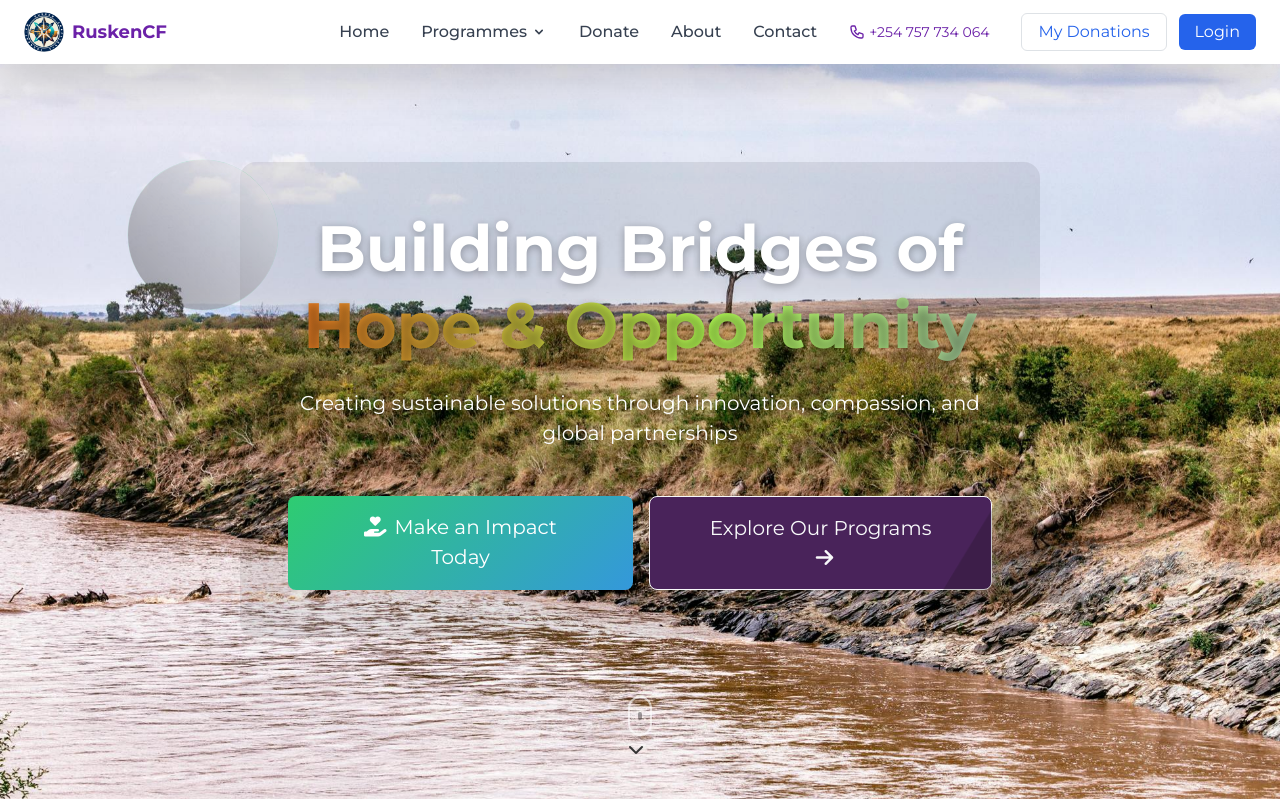
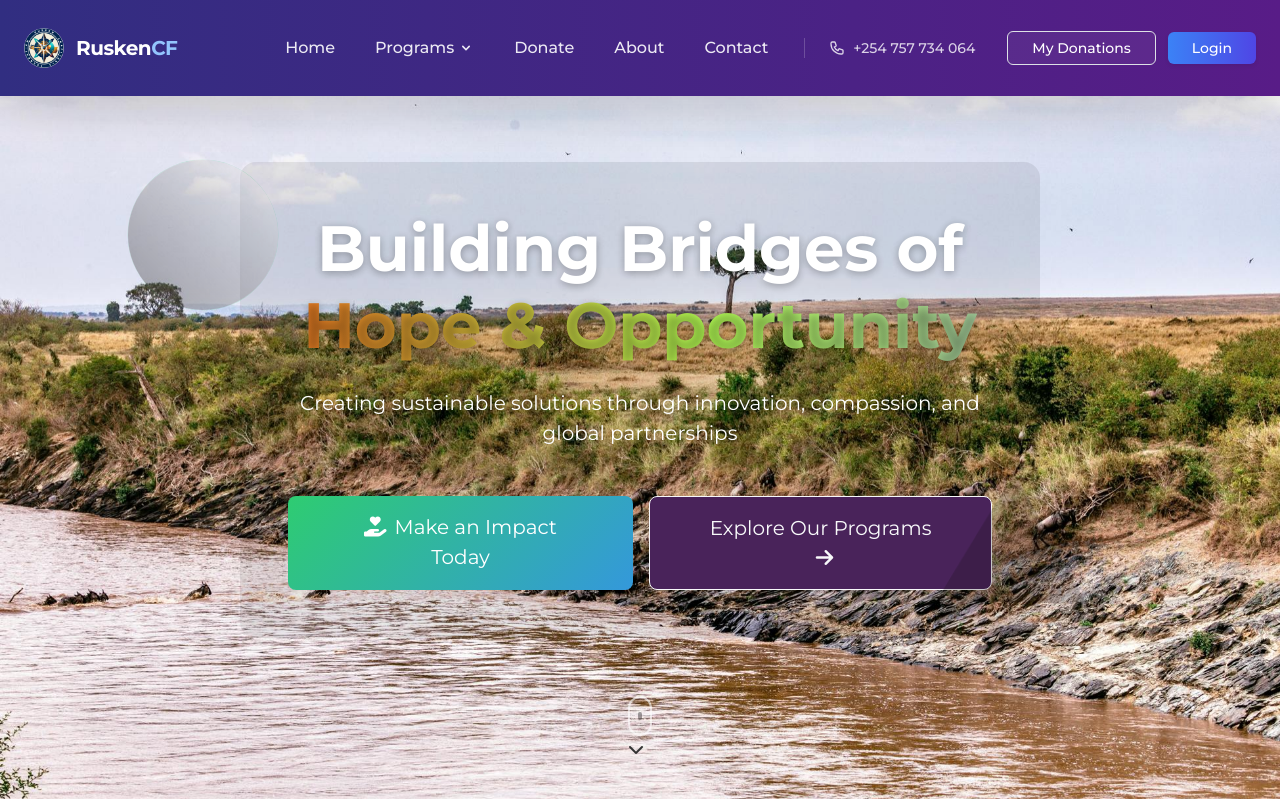
Before and after one commit to KEVINOCHAE/Rusken-Charitable-Foundation, a Flask app: page / in a window 1280 px wide. Shown: the top 799 px of the page. Run offline with Flask 3, Linux system fonts and the light colour scheme; data that the repository does not hold is empty; some libraries are stand-ins or nearby versions.

Commit message:
navbar styling

```diff
--- a/app/templates/main/home.html
+++ b/app/templates/main/home.html
@@ -25,7 +25,7 @@
   <div class="container position-relative z-index-2">
     <div class="row justify-content-center text-center">
       <div class="col-12 col-lg-10 col-xl-8" data-aos="fade-up" data-aos-duration="800">
-        <div class="hero-content p-4 p-lg-5 rounded-4 shadow-soft bg-soft-glass">
+        <div class=" p-4 p-lg-5 rounded-4 shadow-soft bg-soft-glass">
           <h1 class="display-3 fw-bold mb-4 text-white text-shadow">
             <span class="d-inline-block">Building Bridges of</span>
             <span class="highlighted-text animated-gradient">Hope & Opportunity</span>
--- a/app/templates/partials/navbar.html
+++ b/app/templates/partials/navbar.html
@@ -1,76 +1,134 @@
-<!-- Alpine.js for dropdown and mobile menu -->
+<!-- Alpine.js -->
 <script src="https://unpkg.com/alpinejs" defer></script>
 
 <!-- Navbar -->
-<nav class="bg-white shadow-lg fixed top-0 left-0 w-full z-50" x-data="{ mobileOpen: false }">
+<nav class="bg-gradient-to-r from-indigo-900 to-purple-900 text-white shadow-lg fixed top-0 left-0 w-full z-50 transition-all duration-300"
+     x-data="{ mobileOpen: false, scrolled: false }"
+     @scroll.window="scrolled = window.scrollY > 10"
+     :class="{'shadow-xl': scrolled, 'py-2': scrolled, 'py-3': !scrolled}">
+
   <div class="max-w-7xl mx-auto px-4 sm:px-6 lg:px-8">
-    <div class="flex justify-between h-16 items-center">
+    <div class="flex justify-between items-center h-16">
 
-      <!-- Logo and Brand -->
-      <a href="{{ url_for('main.home') }}" class="flex items-center space-x-2">
+      <!-- Logo (Animated on hover) -->
+      <a href="{{ url_for('main.home') }}" class="flex items-center space-x-3 group">
         <img src="{{ url_for('static', filename='images/Rusken-Charity-Foundation.png') }}"
-             alt="RuskenCF" class="h-10 w-10 rounded-full">
-        <span class="text-lg font-semibold text-purple-800">RuskenCF</span>
+             alt="RuskenCF"
+             class="h-10 w-10 rounded-full transition-transform duration-300 group-hover:rotate-6 group-hover:scale-110">
+        <span class="text-xl font-bold tracking-tight transition-all duration-300 group-hover:text-blue-300">
+          Rusken<span class="text-blue-300">CF</span>
+        </span>
       </a>
 
       <!-- Desktop Menu -->
       <div class="hidden lg:flex items-center space-x-8">
-        <a href="{{ url_for('main.home') }}" class="text-gray-700 hover:text-purple-800 font-medium transition duration-200">Home</a>
+        <div class="flex items-center space-x-8">
+          <!-- Home Link -->
+          <a href="{{ url_for('main.home') }}"
+             class="relative px-1 py-2 font-medium text-white/90 hover:text-white transition-all duration-300
+                    after:absolute after:bottom-0 after:left-0 after:w-0 after:h-0.5 after:bg-blue-300
+                    after:transition-all after:duration-300 hover:after:w-full">
+            Home
+          </a>
 
-        <!-- Programmes Dropdown -->
+          <!-- Programs Dropdown (Sleek & Modern) -->
           <div x-data="{ open: false }" class="relative">
             <button @mouseenter="open = true" @mouseleave="open = false"
-            class="text-gray-700 hover:text-purple-800 font-medium focus:outline-none flex items-center transition duration-200">
-            Programmes
-            <svg :class="{'rotate-180': open}" class="ml-1 w-4 h-4 transition-transform duration-200" fill="currentColor" viewBox="0 0 20 20">
+              class="relative px-1 py-2 font-medium text-white/90 hover:text-white transition-all duration-300
+                     flex items-center after:absolute after:bottom-0 after:left-0 after:w-0 after:h-0.5
+                     after:bg-blue-300 after:transition-all after:duration-300 hover:after:w-full">
+              Programs
+              <svg :class="{ 'rotate-180': open }" class="ml-1 w-4 h-4 transform transition-transform" fill="currentColor" viewBox="0 0 20 20">
                 <path fill-rule="evenodd" d="M5.293 7.293a1 1 0 011.414 0L10 10.586l3.293-3.293a1 1 0 111.414 1.414l-4 4a1 1 0 01-1.414 0l-4-4a1 1 0 010-1.414z" clip-rule="evenodd" />
               </svg>
             </button>
             <div x-show="open" @mouseenter="open = true" @mouseleave="open = false"
                  x-transition:enter="transition ease-out duration-200"
-            x-transition:enter-start="opacity-0 scale-95"
-            x-transition:enter-end="opacity-100 scale-100"
+                 x-transition:enter-start="opacity-0 translate-y-1"
+                 x-transition:enter-end="opacity-100 translate-y-0"
                  x-transition:leave="transition ease-in duration-150"
-            x-transition:leave-start="opacity-100 scale-100"
-            x-transition:leave-end="opacity-0 scale-95"
-            class="absolute left-0 mt-2 w-56 rounded-md shadow-lg bg-white ring-1 ring-black ring-opacity-5 z-50">
-            <div class="py-1" id="category-menu">
-              <div class="px-4 py-2 text-center text-gray-400">Loading…</div>
+                 x-transition:leave-start="opacity-100 translate-y-0"
+                 x-transition:leave-end="opacity-0 translate-y-1"
+                 class="absolute left-0 mt-2 w-56 bg-blue-700 rounded-lg shadow-xl ring-1 ring-black/5 py-2 z-50 ">
+              <div id="category-menu" class="space-y-1  text-white">
+
               </div>
             </div>
           </div>
 
-        <a href="{{ url_for('main.donate_details') }}" class="text-gray-700 hover:text-purple-800 font-medium transition duration-200">Donate</a>
-        <a href="{{ url_for('main.about') }}" class="text-gray-700 hover:text-purple-800 font-medium transition duration-200">About</a>
-        <a href="{{ url_for('main.contact') }}" class="text-gray-700 hover:text-purple-800 font-medium transition duration-200">Contact</a>
-
-        <!-- Contact Info (Desktop) -->
-        <div class="flex items-center space-x-4 ml-4">
-          <div class="flex items-center text-sm text-purple-800">
-            <svg class="w-4 h-4 mr-1" fill="none" stroke="currentColor" viewBox="0 0 24 24">
-              <path stroke-linecap="round" stroke-linejoin="round" stroke-width="2" d="M3 5a2 2 0 012-2h3.28a1 1 0 01.948.684l1.498 4.493a1 1 0 01-.502 1.21l-2.257 1.13a11.042 11.042 0 005.516 5.516l1.13-2.257a1 1 0 011.21-.502l4.493 1.498a1 1 0 01.684.949V19a2 2 0 01-2 2h-1C9.716 21 3 14.284 3 6V5z" />
-            </svg>
-            +254 757 734 064
-          </div>
+          <!-- Other Links (Consistent Styling) -->
+          <a href="{{ url_for('main.donate_details') }}"
+             class="relative px-1 py-2 font-medium text-white/90 hover:text-white transition-all duration-300
+                    after:absolute after:bottom-0 after:left-0 after:w-0 after:h-0.5 after:bg-blue-300
+                    after:transition-all after:duration-300 hover:after:w-full">
+            Donate
+          </a>
+          <a href="{{ url_for('main.about') }}"
+             class="relative px-1 py-2 font-medium text-white/90 hover:text-white transition-all duration-300
+                    after:absolute after:bottom-0 after:left-0 after:w-0 after:h-0.5 after:bg-blue-300
+                    after:transition-all after:duration-300 hover:after:w-full">
+            About
+          </a>
+          <a href="{{ url_for('main.contact') }}"
+             class="relative px-1 py-2 font-medium text-white/90 hover:text-white transition-all duration-300
+                    after:absolute after:bottom-0 after:left-0 after:w-0 after:h-0.5 after:bg-blue-300
+                    after:transition-all after:duration-300 hover:after:w-full">
+            Contact
+          </a>
         </div>
 
-        <!-- Auth Buttons -->
-        <div class="flex items-center space-x-3">
+        <!-- Phone Number (Subtle Hover Effect) -->
+        <div class="ml-6 pl-6 border-l border-white/20">
+          <a href="tel:+254757734064" class="flex items-center space-x-2 text-sm font-medium text-white/80 hover:text-white transition-colors duration-300">
+            <svg class="w-4 h-4" fill="none" stroke="currentColor" viewBox="0 0 24 24">
+              <path stroke-linecap="round" stroke-linejoin="round" stroke-width="2"
+                    d="M3 5a2 2 0 012-2h3.28a1 1 0 01.948.684l1.498 4.493a1 1 0 01-.502 1.21l-2.257 1.13
+                       a11.042 11.042 0 005.516 5.516l1.13-2.257a1 1 0 011.21-.502l4.493 1.498
+                       a1 1 0 01.684.949V19a2 2 0 01-2 2h-1C9.716 21 3 14.284 3 6V5z" />
+            </svg>
+            <span>+254 757 734 064</span>
+          </a>
+        </div>
+
+        <!-- Auth Buttons (Modern Gradient & Hover Effects) -->
+        <div class="flex items-center space-x-3 ml-6">
           {% if current_user.is_authenticated %}
             {% if current_user.has_role('Admin') %}
-              <a href="{{ url_for('admin.dashboard') }}" class="text-yellow-600 font-medium hover:text-yellow-700 transition duration-200">Admin</a>
+              <a href="{{ url_for('admin.dashboard') }}"
+                 class="px-4 py-1.5 text-sm font-medium bg-white/10 hover:bg-white/20 rounded-md
+                        backdrop-blur-sm transition-all duration-300 shadow-sm">
+                Admin
+              </a>
             {% endif %}
-            <a href="{{ url_for('main.dashboard') }}" class="px-3 py-1.5 border border-gray-300 rounded-md text-gray-700 hover:bg-gray-50 transition duration-200">Account</a>
-            <a href="{{ url_for('auth.logout') }}" class="px-3 py-1.5 bg-red-600 text-white rounded-md hover:bg-red-700 transition duration-200">Logout</a>
+            <a href="{{ url_for('main.dashboard') }}"
+               class="px-4 py-1.5 text-sm font-medium bg-white/5 hover:bg-white/10 rounded-md
+                      transition-all duration-300 border border-white/20">
+              Account
+            </a>
+            <a href="{{ url_for('auth.logout') }}"
+               class="px-4 py-1.5 text-sm font-medium bg-gradient-to-r from-red-600 to-pink-600
+                      hover:from-red-700 hover:to-pink-700 rounded-md shadow-sm transition-all duration-300">
+              Logout
+            </a>
           {% else %}
-            <a href="{{ url_for('donate.find_donations') }}" class="px-3 py-1.5 border border-blue-500 text-blue-600 rounded-md hover:bg-blue-50 transition duration-200">My Donations</a>
-            <a href="{{ url_for('auth.login') }}" class="px-3 py-1.5 bg-blue-600 text-white rounded-md hover:bg-blue-700 transition duration-200">Login</a>
+            <a href="{{ url_for('donate.find_donations') }}"
+               class="px-4 py-1.5 text-sm font-medium bg-white/5 hover:bg-white/10 rounded-md
+                      transition-all duration-300 border border-white/20">
+              My Donations
+            </a>
+            <a href="{{ url_for('auth.login') }}"
+               class="px-4 py-1.5 text-sm font-medium bg-gradient-to-r from-blue-500 to-indigo-600
+                      hover:from-blue-600 hover:to-indigo-700 rounded-md shadow-sm transition-all duration-300">
+              Login
+            </a>
           {% endif %}
         </div>
       </div>
 
-      <!-- Mobile Menu Button -->
-      <button @click="mobileOpen = !mobileOpen" class="lg:hidden text-gray-700 focus:outline-none">
+      <!-- Mobile Menu Button (Animated) -->
+      <button @click="mobileOpen = !mobileOpen"
+              class="lg:hidden p-2 rounded-md text-white hover:bg-white/10 transition-all duration-300
+                     focus:outline-none focus:ring-2 focus:ring-white/30">
         <svg x-show="!mobileOpen" class="w-6 h-6" fill="none" stroke="currentColor" viewBox="0 0 24 24">
           <path stroke-linecap="round" stroke-linejoin="round" stroke-width="2" d="M4 6h16M4 12h16M4 18h16" />
         </svg>
@@ -81,65 +139,61 @@
     </div>
   </div>
 
-  <!-- Mobile Menu (Dropdown style) -->
-  <div x-show="mobileOpen" x-transition:enter="transition ease-out duration-200"
-       x-transition:enter-start="opacity-0 scale-95" x-transition:enter-end="opacity-100 scale-100"
-       x-transition:leave="transition ease-in duration-150" x-transition:leave-start="opacity-100 scale-100"
-       x-transition:leave-end="opacity-0 scale-95"
-       class="lg:hidden absolute top-16 left-0 right-0 bg-white shadow-lg rounded-b-lg z-50 border-t border-gray-200">
-    <div class="px-2 pt-2 pb-4 space-y-1">
-      <a href="{{ url_for('main.home') }}" class="block px-3 py-2 rounded-md text-base font-medium text-gray-700 hover:bg-purple-50 hover:text-purple-800">Home</a>
+  <!-- Mobile Menu (Sleek Slide-down Animation) -->
+  <div x-show="mobileOpen" x-cloak
+       x-transition:enter="transition ease-out duration-300"
+       x-transition:enter-start="opacity-0 -translate-y-4"
+       x-transition:enter-end="opacity-100 translate-y-0"
+       x-transition:leave="transition ease-in duration-200"
+       x-transition:leave-start="opacity-100 translate-y-0"
+       x-transition:leave-end="opacity-0 -translate-y-4"
+       class="lg:hidden absolute top-full left-0 right-0 bg-gradient-to-b from-indigo-900 to-purple-900 shadow-xl z-40">
+    <div class="px-4 py-4 space-y-3">
+      <a href="{{ url_for('main.home') }}"
+         class="block px-4 py-2 rounded-lg text-white hover:bg-white/10 transition-all duration-300">
+        Home
+      </a>
 
-      <!-- Mobile Programmes Dropdown -->
-      <div x-data="{ open: false }" class="px-3">
-        <button @click="open = !open" class="w-full flex justify-between items-center px-0 py-2 text-base font-medium text-gray-700 hover:text-purple-800">
-          <span>Programmes</span>
-          <svg :class="{'rotate-180': open}" class="w-5 h-5 transform transition-transform duration-200" fill="currentColor" viewBox="0 0 20 20">
-            <path fill-rule="evenodd" d="M5.293 7.293a1 1 0 011.414 0L10 10.586l3.293-3.293a1 1 0 111.414 1.414l-4 4a1 1 0 01-1.414 0l-4-4a1 1 0 010-1.414z" clip-rule="evenodd" />
-          </svg>
-        </button>
-        <div x-show="open" class="pl-4 mt-1 space-y-1">
-          <div id="mobileCategoryMenu" class="text-gray-400">Loading…</div>
-        </div>
-      </div>
+       <a href="{{ url_for('main.all_programs') }}"
+         class="block px-4 py-2 rounded-lg text-white hover:bg-white/10 transition-all duration-300">
+      Programs
+      </a>
 
-      <a href="{{ url_for('main.donate_details') }}" class="block px-3 py-2 rounded-md text-base font-medium text-gray-700 hover:bg-purple-50 hover:text-purple-800">Donate</a>
-      <a href="{{ url_for('main.about') }}" class="block px-3 py-2 rounded-md text-base font-medium text-gray-700 hover:bg-purple-50 hover:text-purple-800">About</a>
-      <a href="{{ url_for('main.contact') }}" class="block px-3 py-2 rounded-md text-base font-medium text-gray-700 hover:bg-purple-50 hover:text-purple-800">Contact</a>
-      <a href="{{ url_for('main.home') }}#our-donors" class="block px-3 py-2 rounded-md text-base font-medium text-gray-700 hover:bg-purple-50 hover:text-purple-800">Sponsors</a>
-      <a href="{{ url_for('donate.find_donations') }}" class="block px-3 py-2 rounded-md text-base font-medium text-gray-700 hover:bg-purple-50 hover:text-purple-800">My Donations</a>
-
-      <!-- Mobile Contact Info -->
-      <div class="px-3 py-2">
-        <div class="flex items-center text-gray-700">
-          <svg class="w-5 h-5 mr-2 text-purple-600" fill="none" stroke="currentColor" viewBox="0 0 24 24">
-            <path stroke-linecap="round" stroke-linejoin="round" stroke-width="2" d="M3 5a2 2 0 012-2h3.28a1 1 0 01.948.684l1.498 4.493a1 1 0 01-.502 1.21l-2.257 1.13a11.042 11.042 0 005.516 5.516l1.13-2.257a1 1 0 011.21-.502l4.493 1.498a1 1 0 01.684.949V19a2 2 0 01-2 2h-1C9.716 21 3 14.284 3 6V5z" />
-          </svg>
-          +254 757 734 064
-        </div>
-        <div class="flex items-center text-gray-700 mt-1">
-          <svg class="w-5 h-5 mr-2 text-purple-600" fill="none" stroke="currentColor" viewBox="0 0 24 24">
-            <path stroke-linecap="round" stroke-linejoin="round" stroke-width="2" d="M3 8l7.89 5.26a2 2 0 002.22 0L21 8M5 19h14a2 2 0 002-2V7a2 2 0 00-2-2H5a2 2 0 00-2 2v10a2 2 0 002 2z" />
-          </svg>
-          ruskencf2024@gmail.com
-        </div>
-      </div>
+      <a href="{{ url_for('main.donate_details') }}"
+         class="block px-4 py-2 rounded-lg text-white hover:bg-white/10 transition-all duration-300">
+        Donate
+      </a>
+      <a href="{{ url_for('main.about') }}"
+         class="block px-4 py-2 rounded-lg text-white hover:bg-white/10 transition-all duration-300">
+        About
+      </a>
+      <a href="{{ url_for('main.contact') }}"
+         class="block px-4 py-2 rounded-lg text-white hover:bg-white/10 transition-all duration-300">
+        Contact
+      </a>
 
       <!-- Mobile Auth Buttons -->
-      <div class="px-3 pt-2 space-y-2">
+      <div class="pt-4 space-y-3 border-t border-white/10">
         {% if current_user.is_authenticated %}
-          {% if current_user.has_role('Admin') %}
-            <a href="{{ url_for('admin.dashboard') }}" class="block text-center px-3 py-2 rounded-md text-base font-medium text-yellow-600 hover:bg-yellow-50">Admin</a>
-          {% endif %}
-          <a href="{{ url_for('main.dashboard') }}" class="block text-center px-3 py-2 rounded-md text-base font-medium text-white bg-gray-700 hover:bg-gray-800">Account</a>
-          <a href="{{ url_for('auth.logout') }}" class="block text-center px-3 py-2 rounded-md text-base font-medium text-white bg-red-600 hover:bg-red-700">Logout</a>
+          <a href="{{ url_for('main.dashboard') }}"
+             class="block w-full px-4 py-2 text-center rounded-lg bg-white/5 hover:bg-white/10 transition-all duration-300">
+            Account
+          </a>
+          <a href="{{ url_for('auth.logout') }}"
+             class="block w-full px-4 py-2 text-center rounded-lg bg-gradient-to-r from-red-600 to-pink-600 hover:from-red-700 hover:to-pink-700 transition-all duration-300">
+            Logout
+          </a>
         {% else %}
-          <a href="{{ url_for('auth.login') }}" class="block text-center px-3 py-2 rounded-md text-base font-medium text-white bg-blue-600 hover:bg-blue-700">Login</a>
+          <a href="{{ url_for('auth.login') }}"
+             class="block w-full px-4 py-2 text-center rounded-lg bg-gradient-to-r from-blue-500 to-indigo-600 hover:from-blue-600 hover:to-indigo-700 transition-all duration-300">
+            Login
+          </a>
         {% endif %}
       </div>
     </div>
   </div>
 </nav>
 
-<!-- Backdrop for mobile menu (click to close) -->
-<div x-show="mobileOpen" @click="mobileOpen = false" class="lg:hidden fixed inset-0 bg-black bg-opacity-50 z-40"></div>
+<style>
+  [x-cloak] { display: none !important; }
+</style>
```
Also changed, not shown: 1 other file. Lines whose indentation alone changed are shown as unchanged.
